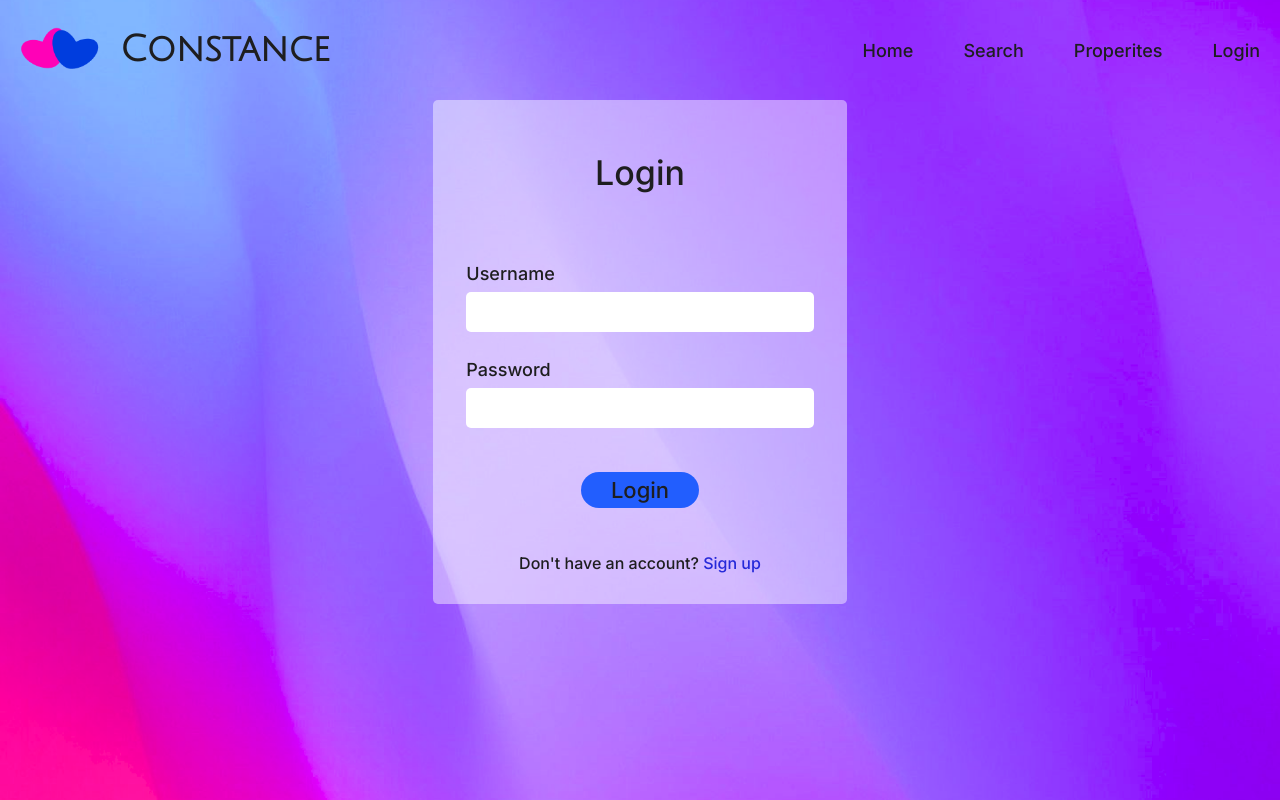
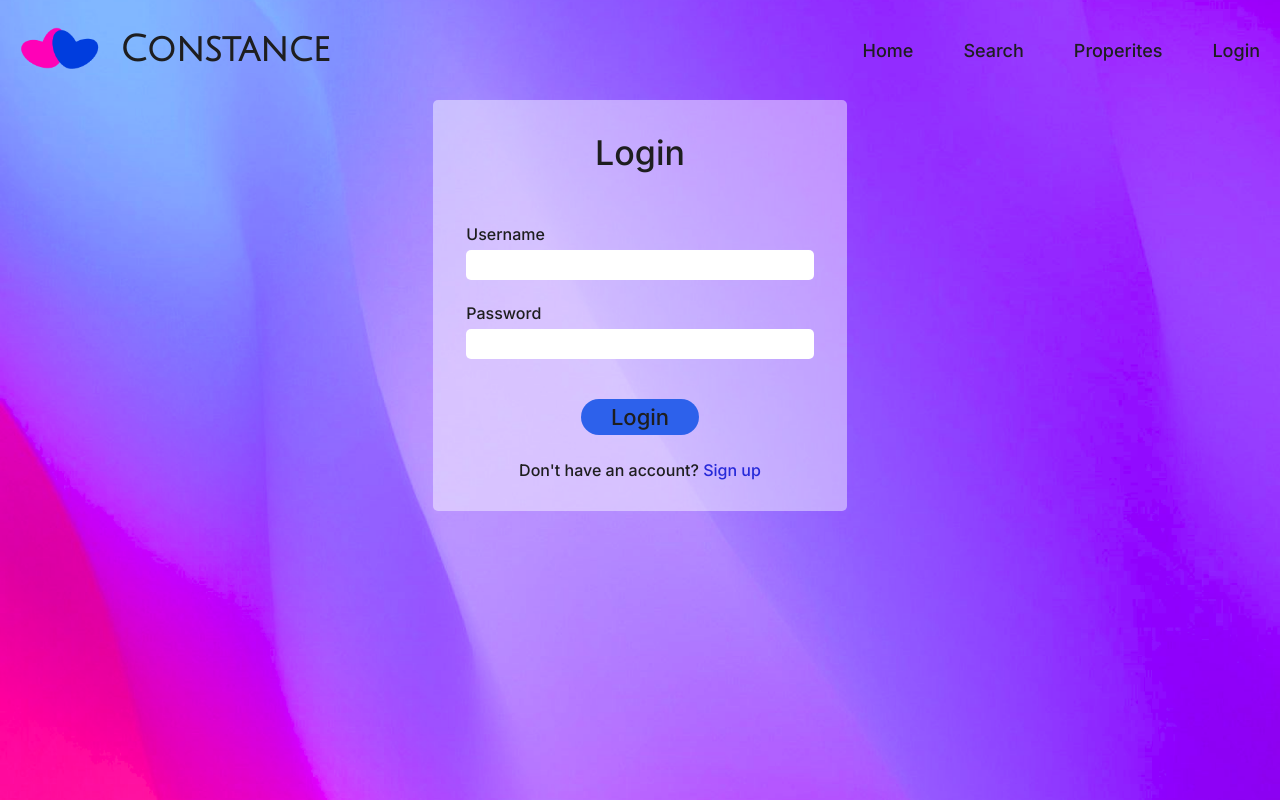
Before and after one commit to SmokingElk/Constance, a React (Create React App) app in the folder client/: page /login in a window 1280 px wide. Built offline with nearby package versions, Linux system fonts and the light colour scheme; no server answers.

Commit message:
fix offsets and colors

```diff
--- a/client/src/components/Login/Login.module.css
+++ b/client/src/components/Login/Login.module.css
@@ -8,18 +8,18 @@
     grid-column: 5 / 9;
 
     box-sizing: border-box;
-    padding: 50px 33px 30px 33px;
+    padding: 30px 33px 30px 33px;
 
     background: rgba(255, 255, 255, 0.45);
     border-radius: 5px;
 }
 
 .usernameField {
-    margin-bottom: 24px;
+    margin-bottom: 20px;
 }
 
 .passwordField {
-    margin-bottom: 44px;
+    margin-bottom: 40px;
 }
 
 .title, .label, .authInfo, .hint {
@@ -40,14 +40,14 @@
     line-height: 46px;
     justify-content: center;
 
-    margin-bottom: 64px;
+    margin-bottom: 45px;
 }
 
 .label {
-    font-size: 18px;
+    font-size: 16px;
     line-height: 27px;
 
-    margin-bottom: 5px;
+    margin-bottom: 2px;
 }
 
 .authInfo {
@@ -64,7 +64,7 @@
     width: 100%;
     display: flex;
     justify-content: center;
-    margin-bottom: 44px;
+    margin-bottom: 24px;
 }
 
 .hint {
--- a/client/src/components/Utils/Button/Button.module.css
+++ b/client/src/components/Utils/Button/Button.module.css
@@ -10,7 +10,7 @@
     color: #1E1E1F;
     transition: color 0.3s;
 
-    background-color: #225EFE;
+    background-color: #2D61EB;
     border-radius: 10000px;
     box-sizing: border-box;
     padding: 5px 30px;
--- a/client/src/index.css
+++ b/client/src/index.css
@@ -22,12 +22,12 @@ a {
 
 .inputField {
 	width: 100%;
-	height: 40px;
+	height: 30px;
 
 	font-family: 'Inter';
     font-style: normal;
     font-weight: 500;
-	font-size: 18px;
+	font-size: 16px;
 
 	resize: none;
 	border-radius: 5px;
```
